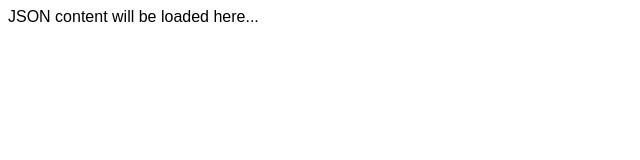
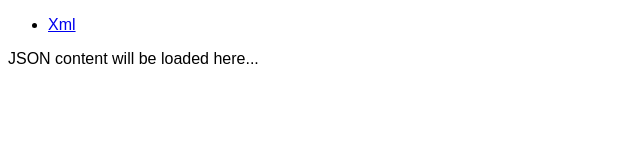
Before and after one commit to KylanAlvarez/Assignment3Question2, a plain HTML site: page json.html in a window 1280 px wide. Shown: the whole page, without its empty margins (0-640 px from the left). Drawn offline with Linux system fonts and the light colour scheme; no server answers.

Commit message:
Update json.html

```diff
--- a/json.html
+++ b/json.html
@@ -2,6 +2,12 @@
 <html>
 <head>
   <title>Load and Style JSON Data</title>
+  <header>
+    <nav>
+    <ul>
+        <li><a href="index.html">Xml</a></li>
+    </ul>
+  </header>
   <style>
     body {
       font-family: Arial, sans-serif;
```
